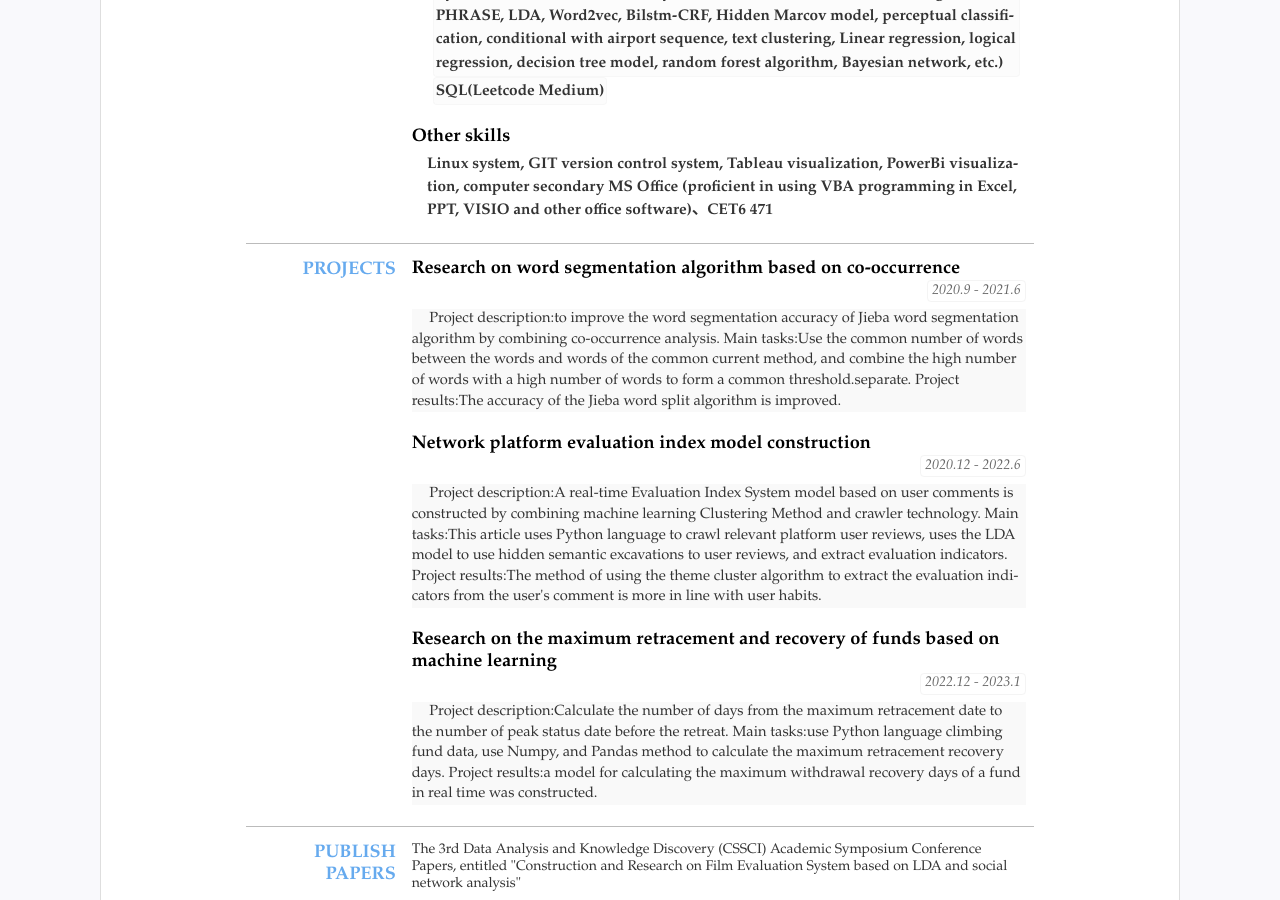
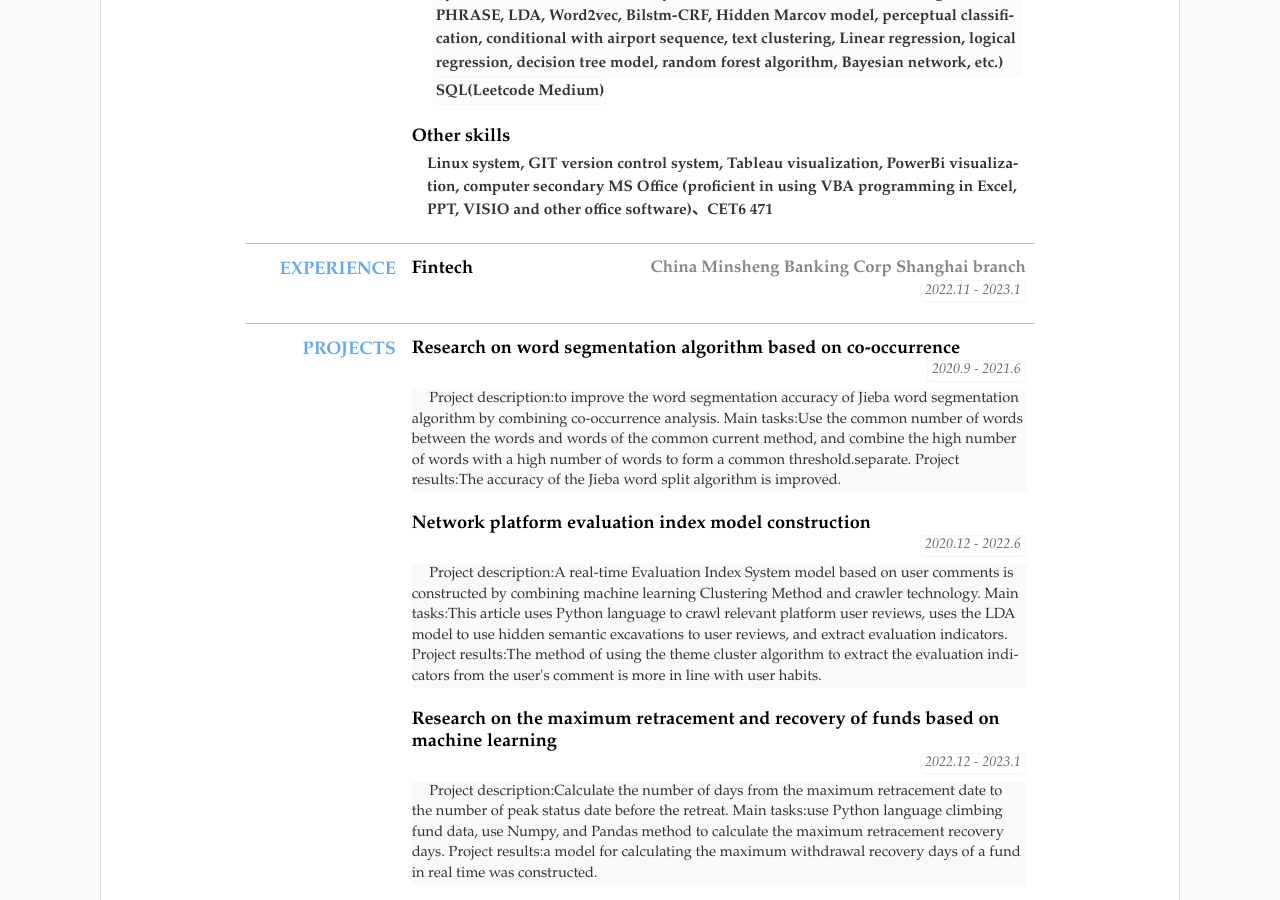
Before and after one commit to qiaokelishushu/CV, a Jekyll site: the page built from index.html, in a window 1280 px wide and 900 px high, scrolled down 537 px. Built offline with Jekyll 4.4.1, drawn with Linux system fonts in a browser that asks for light colours.

Commit message:
Update resume.yml

```diff
--- a/_data/resume.yml
+++ b/_data/resume.yml
@@ -50,12 +50,12 @@ main: #简历主要内容，
   - title: Other skills
     summary: Linux system, GIT version control system, Tableau visualization, PowerBi visualization, computer secondary MS Office (proficient in using VBA programming in Excel, PPT, VISIO and other office software)、CET6 471
 
-# - type: experience
-#   name: 经验
-#   content:
-#   - title: 金融科技岗
-#     sub: 中国民生银行上海分行
-#     duration: "2022年11月 - 2023年1月"
+- type: experience
+  name: Experience
+  content:
+  - title: Fintech
+    sub:  China Minsheng Banking Corp Shanghai branch
+    duration: "2022.11 - 2023.1"
 #     tags:
 #     - 标签
 #     summary: 职务或者工作总结(自动折叠)
```
